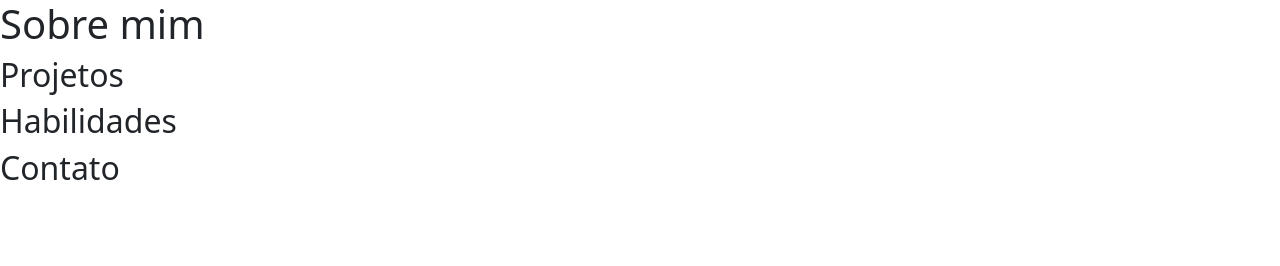
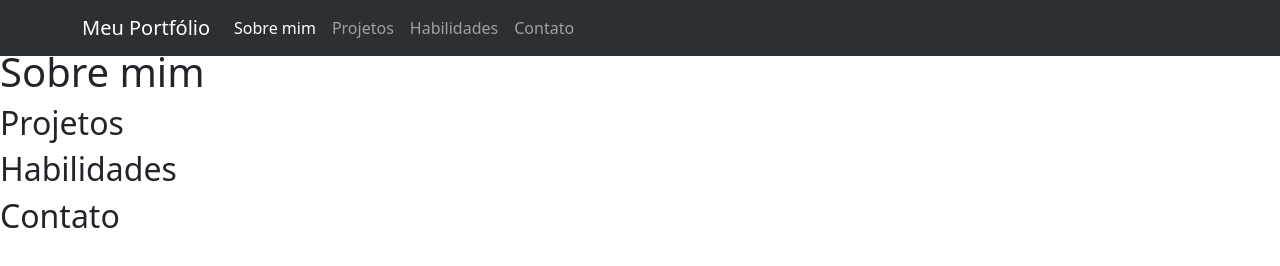
Before and after one commit to BrenoRippel/M2S02, a plain HTML site: page index.html in a window 1280 px wide. Drawn offline with nearby package versions, Linux system fonts and the light colour scheme.

Commit message:
adicionado navbar

```diff
--- a/index.html
+++ b/index.html
@@ -1,23 +1,45 @@
 <!DOCTYPE html>
 <html lang="en">
+
 <head>
   <meta charset="UTF-8">
   <meta name="viewport" content="width=device-width, initial-scale=1.0">
   <title>Meu Portfólio</title>
   <link rel="stylesheet" href="style.css">
-    <link href="https://cdn.jsdelivr.net/npm/bootstrap@5.3.3/dist/css/bootstrap.min.css" rel="stylesheet" integrity="sha384-QWTKZyjpPEjISv5WaRU9OFeRpok6YctnYmDr5pNlyT2bRjXh0JMhjY6hW+ALEwIH" crossorigin="anonymous">
+  <link href="https://cdn.jsdelivr.net/npm/bootstrap@5.3.3/dist/css/bootstrap.min.css" rel="stylesheet"
+    integrity="sha384-QWTKZyjpPEjISv5WaRU9OFeRpok6YctnYmDr5pNlyT2bRjXh0JMhjY6hW+ALEwIH" crossorigin="anonymous">
 </head>
+
 <body>
+
+  <nav class="navbar navbar-expand-lg bg-body-tertiary fixed-top" data-bs-theme="dark">
+    <div class="container">
+      <a class="navbar-brand">Meu Portfólio</a>
+      <div class="collapse navbar-collapse" id="navbarSupportedContent">
+        <ul class="navbar-nav me-auto mb-2 mb-lg-0">
+          <li class="nav-item">
+            <a class="nav-link active" aria-current="page" href="#sobre-mim">Sobre mim</a>
+          </li>
+          <li class="nav-item">
+            <a class="nav-link" href="#projetos">Projetos</a>
+          </li>
+          <li class="nav-item">
+            <a class="nav-link" href="#habilidades">Habilidades</a>
+          <li class="nav-item">
+            <a class="nav-link" href="#contato">Contato</a>
+          </li>
+          </li>
+        </ul>
+      </div>
+    </div>
+  </nav>
   <header>
-        <nav>
-
-        </nav>
-    </header>
-    <main>
-        <section id="sobre-mim">
+    <section class="pt-5" id="sobre-mim">
       <h1>Sobre mim</h1>
     </section>
+  </header>
 
+  <main>
     <section id="projetos">
       <h2>Projetos</h2>
     </section>
@@ -35,6 +57,9 @@
 
   </footer>
 
-    <script src="https://cdn.jsdelivr.net/npm/bootstrap@5.3.3/dist/js/bootstrap.bundle.min.js" integrity="sha384-YvpcrYf0tY3lHB60NNkmXc5s9fDVZLESaAA55NDzOxhy9GkcIdslK1eN7N6jIeHz" crossorigin="anonymous"></script>
+  <script src="https://cdn.jsdelivr.net/npm/bootstrap@5.3.3/dist/js/bootstrap.bundle.min.js"
+    integrity="sha384-YvpcrYf0tY3lHB60NNkmXc5s9fDVZLESaAA55NDzOxhy9GkcIdslK1eN7N6jIeHz"
+    crossorigin="anonymous"></script>
 </body>
+
 </html>
```
Lines whose indentation alone changed are shown as unchanged.
